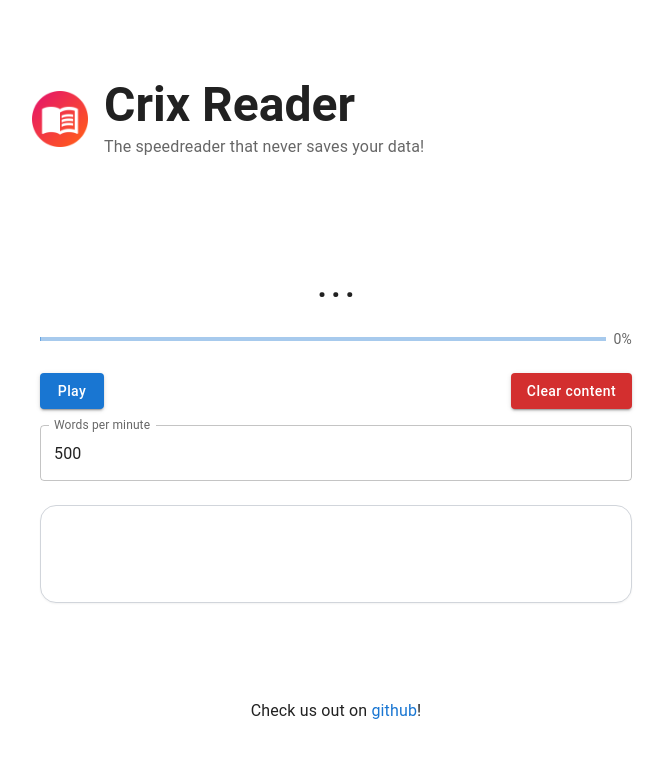
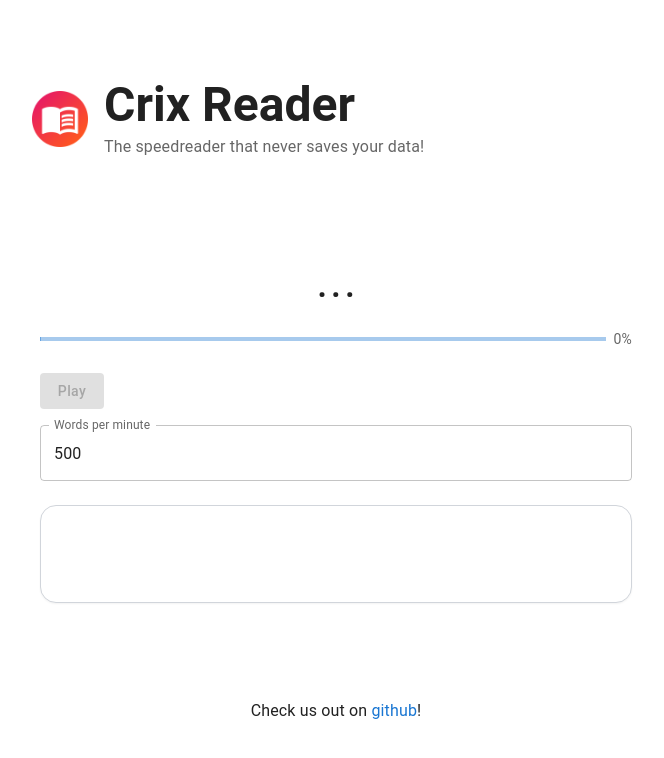
Before and after one commit to choneface/speedreader, a React (Vite) app: page / in a window 1280 px wide. Shown: the top 758 px of the page, without its empty margins (304-968 px from the left). Built offline with nearby package versions, Linux system fonts and the light colour scheme.

Commit message:
disabling buttons when they do not make sense

```diff
--- a/src/SpeedReader.tsx
+++ b/src/SpeedReader.tsx
@@ -153,12 +153,13 @@
             <Button
               variant="contained"
               onClick={togglePlay}
-              disabled={false}
+              disabled={sections.length <= 1}
               sx={{ textTransform: "none" }}
             >
               {playing ? "Pause" : "Play"}
             </Button>
           )}
+          {sections.length > 1 && (
             <Button
               color="error"
               variant="contained"
@@ -167,6 +168,7 @@
             >
               Clear content
             </Button>
+          )}
         </Stack>
         <TextField
           label="Words per minute"
```
Lines whose indentation alone changed are shown as unchanged.
